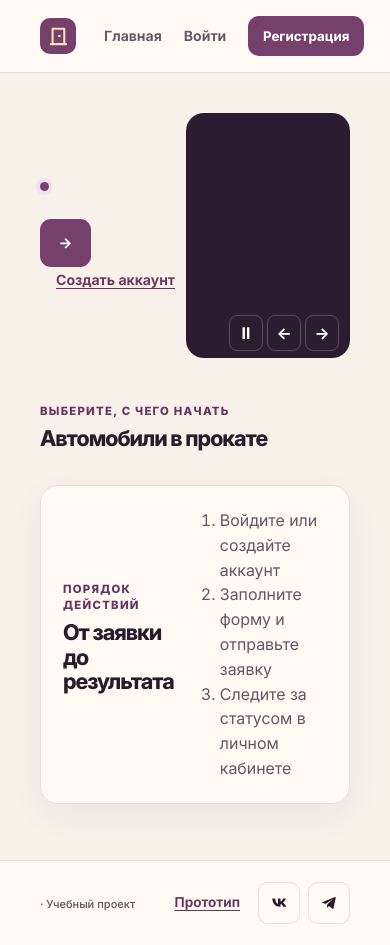
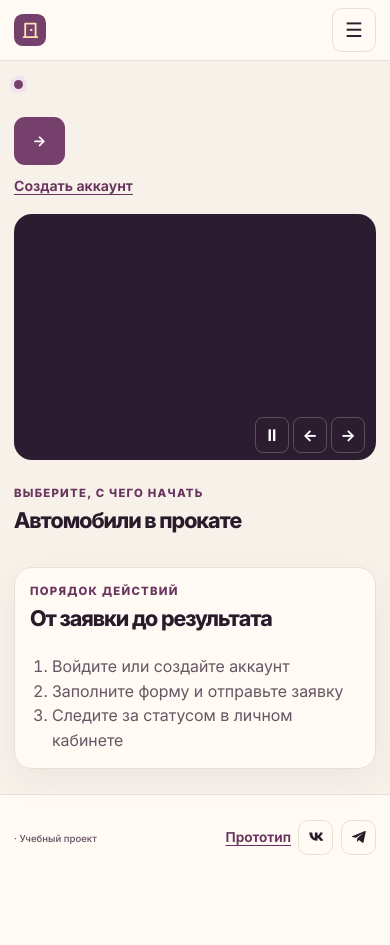
Before and after one commit to somnia-somnia/demo-exam-questway, a Django app: template portal/templates/portal/home.html in a window 390 px wide. After the commit the page ends 855 px from the top, so only its background shows below. Run offline with Django 5.2, Linux system fonts and the light colour scheme; the template is opened without the code that fills it, so the values that code supplies are empty.

Commit message:
Модуль 3: адаптивная мобильная верстка (390x844), микроанимации и защита от SQL-инъекций

```diff
--- /dev/null
+++ b/portal/static/css/responsive.css
@@ -0,0 +1,50 @@
+@media(max-width:900px){
+  .wrap{width:calc(100% - 44px)}
+  .main{padding-block:26px 38px}
+  .navigation{gap:12px}
+  .auth-cover>div{padding:22px}
+  .hero-link{display:block;margin:10px 0 0}
+  .admin-table td:nth-child(3){width:auto}
+}
+@media(max-width:650px){
+  .dialog.is-floating{right:14px;bottom:85px;max-height:calc(100vh - 108px);overflow:auto}
+  .wrap{width:calc(100% - 28px)}
+  .header-row{min-height:60px}
+  .header-row:has(.navigation.is-open){position:relative}
+  .brand small{font-size:.61rem}
+  .brand img{width:32px;height:32px}
+  .menu-toggle{display:grid;place-items:center}
+  .navigation{display:none;position:absolute;top:54px;left:0;right:0;z-index:5;background:var(--surface);border:1px solid var(--line);border-radius:12px;padding:12px;box-shadow:0 10px 25px var(--shadow);align-items:stretch;flex-direction:column}
+  .navigation.is-open{display:flex}
+  .navigation>a:not(.button){padding:10px}
+  .navigation form button{width:100%}
+  .main{padding-block:16px 25px}
+  .hero,.auth-layout,.form-layout,.account-layout,.tiles{grid-template-columns:minmax(0,1fr);gap:12px}
+  .hero{gap:17px}
+  .home-block{margin-top:25px}
+  .auth-cover{display:none}
+  .auth-card,.form-panel,.help-panel,.request-card{padding:14px}
+  .auth-card form{margin-top:12px}
+  .auth-switch{margin-top:12px}
+  .field input,.field textarea,.field select{font-size:16px}
+  .stack{gap:8px}
+  .guide,.account-heading,.admin-heading{display:grid;gap:9px;align-items:start}
+  .guide{padding:15px}
+  .account-side{grid-row:1}
+  .account-side .help-panel{display:none}
+  .page-heading,.account-heading{margin-bottom:13px}
+  .page-heading h1,.account-heading h1{font-size:2rem}
+  .filters{grid-template-columns:1fr 1fr}
+  .filters>.field:first-child{grid-column:1/-1}
+  .filters .button.ghost{grid-column:1/-1}
+  .admin-panel{padding:10px}
+  .admin-table,.admin-table tbody,.admin-table tr,.admin-table td{display:block;width:100%}
+  .admin-table thead{position:absolute;clip-path:inset(50%);width:1px;height:1px;overflow:hidden}
+  .admin-table tr{border:1px solid var(--line);border-radius:11px;margin-bottom:8px;padding:8px}
+  .admin-table td{border:0;padding:4px}
+  .admin-table td:not([colspan])::before{content:attr(data-label);color:var(--muted);font-size:.7rem;display:block}
+  .footer-row{flex-wrap:wrap;gap:7px;padding-block:10px}
+  .footer small{font-size:.6rem}
+  .socials a{width:35px;height:35px}
+}
+@media(prefers-reduced-motion:reduce){*,*::before,*::after{animation-duration:.01ms!important;transition-duration:.01ms!important;scroll-behavior:auto!important}}
--- a/portal/templates/portal/base.html
+++ b/portal/templates/portal/base.html
@@ -7,6 +7,7 @@
 <link rel="icon" href="{% static 'media/mark.svg' %}" type="image/svg+xml">
 <link rel="stylesheet" href="{% static 'css/base.css' %}">
 <link rel="stylesheet" href="{% static 'css/theme.css' %}">
+<link rel="stylesheet" href="{% static 'css/responsive.css' %}">
 <script defer src="{% static 'js/slider.js' %}"></script>
 <script defer src="{% static 'js/portal.js' %}"></script>
 </head>
```
